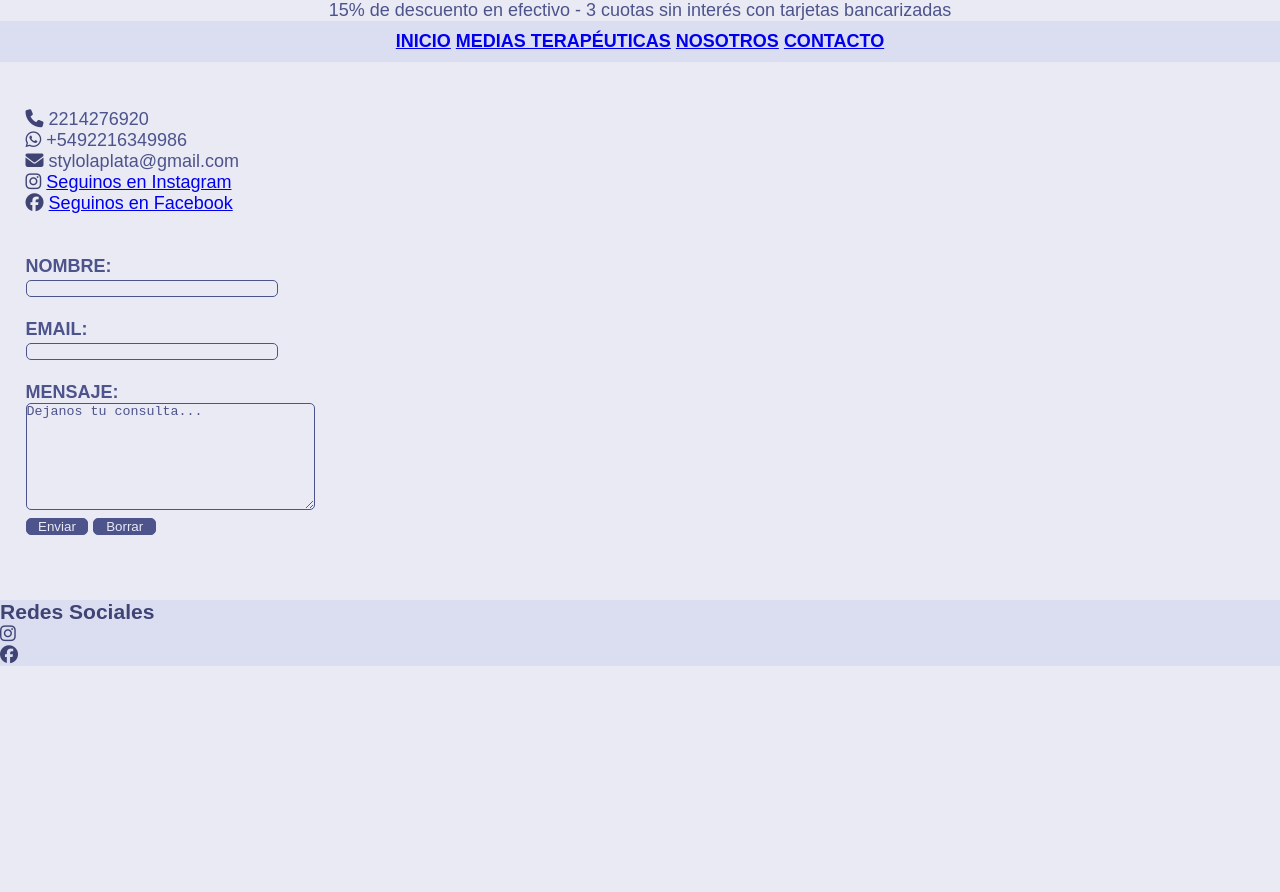
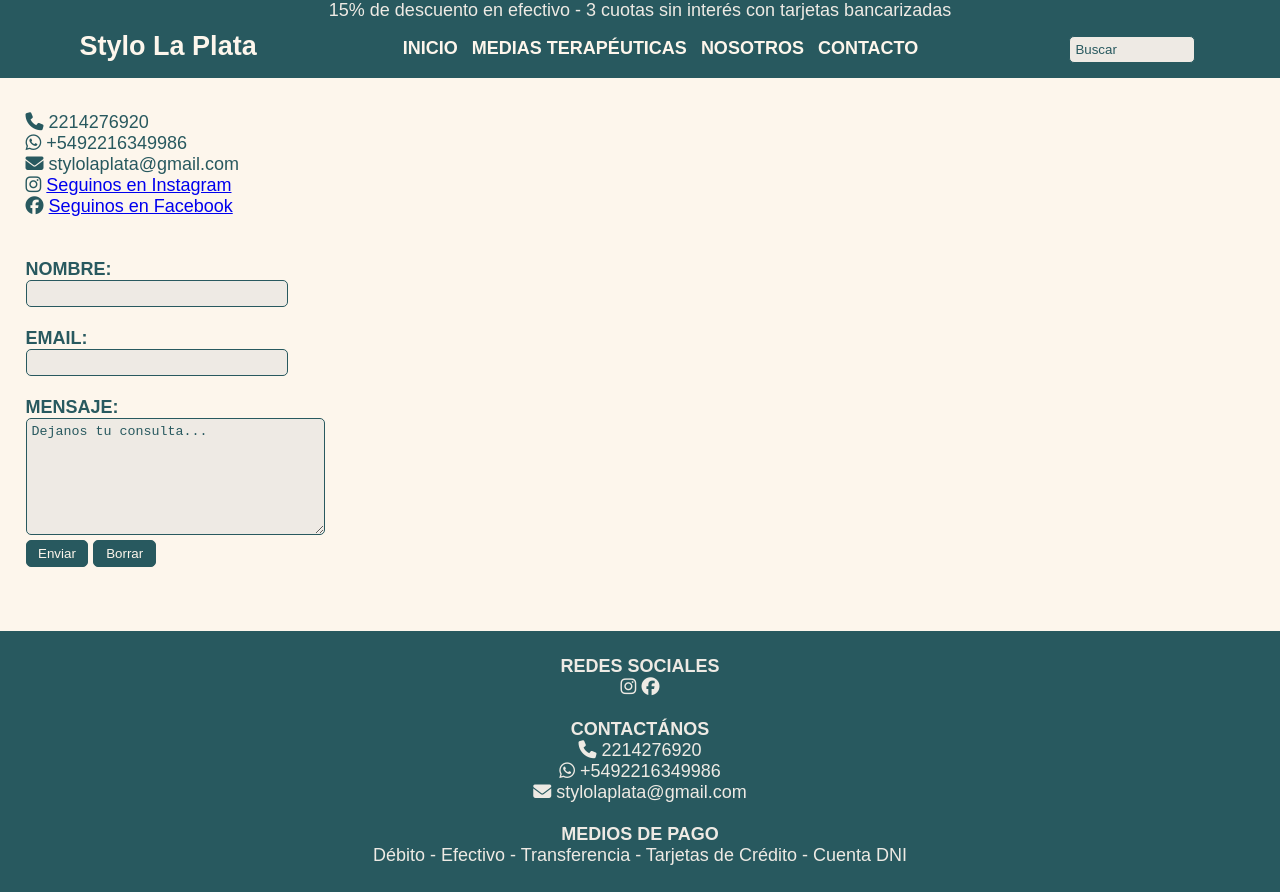
Before and after one commit to MalenaAlverde/PaginaStylo, a plain HTML site: page contacto.html in a window 1280 px wide. Before the commit the page ends 800 px from the top, so only its background shows below. Drawn offline with Linux system fonts and the light colour scheme; a web font is replaced by a local one.

Commit message:
cambios con flex y nueva paleta de colores

```diff
--- a/contacto.html
+++ b/contacto.html
@@ -8,26 +8,31 @@
     <script src="https://kit.fontawesome.com/fcbd091d12.js" crossorigin="anonymous"></script>
 </head>
 <body>
+    <header>
         <div>
             <p>15% de descuento en efectivo - 3 cuotas sin interés con tarjetas bancarizadas</p>
         </div>
         <nav>
+            <h1>
+                Stylo La Plata
+            </h1>
             <ul>
-            <li><b><a href="index.html">INICIO</a></b></li>
-            <li><b><a href="mediasterapéuticas.html">MEDIAS TERAPÉUTICAS</a></b></li>
-            <li><b><a href="nosotros.html">NOSOTROS</a></b></li>
-            <li><b><a href="contacto.html">CONTACTO</a></b></li>
+                <li><b><a href="index.html" style="color: #fdf6ec;">INICIO</a></b></li>
+                <li><b><a href="mediasterapéuticas.html" style="color: #fdf6ec;">MEDIAS TERAPÉUTICAS</a></b></li>
+                <li><b><a href="nosotros.html" style="color: #fdf6ec;">NOSOTROS</a></b></li>
+                <li><b><a href="contacto.html" style="color: #fdf6ec;">CONTACTO</a></b></li>
             </ul>
+            <input type="search" value="Buscar">
         </nav>
+    </header>
     <br>
     <div class="cajas">
-        <i class="fa-solid fa-phone" style="color: #3f4474;"></i> 2214276920 <br>
-        <i class="fa-brands fa-whatsapp" style="color: #3f4474;"></i> +5492216349986 <br>
-        <i class="fa-solid fa-envelope" style="color: #3f4474;"></i> stylolaplata@gmail.com <br>
-        <i class="fa-brands fa-instagram" style="color: #3f4474;"></i> <a href="https://www.instagram.com/stylo.laplata/?hl=es-la" target="_blank">Seguinos en Instagram</a> <br>
-        <i class="fa-brands fa-facebook" style="color: #3f4474;"></i> <a href="https://www.facebook.com/profile.php?id=100054909783162" target="_blank">Seguinos en Facebook</a>
+        <i class="fa-solid fa-phone" style="color: #28595f;"></i> 2214276920 <br>
+        <i class="fa-brands fa-whatsapp" style="color: #28595f;"></i> +5492216349986 <br>
+        <i class="fa-solid fa-envelope" style="color: #28595f;"></i> stylolaplata@gmail.com <br>
+        <i class="fa-brands fa-instagram" style="color: #28595f;"></i> <a href="https://www.instagram.com/stylo.laplata/?hl=es-la" target="_blank">Seguinos en Instagram</a> <br>
+        <i class="fa-brands fa-facebook" style="color: #28595f;"></i> <a href="https://www.facebook.com/profile.php?id=100054909783162" target="_blank">Seguinos en Facebook</a>
     </div> <br><br>
-
 
     <main>
             <form action="colecta.html">
@@ -43,12 +48,24 @@
     </main>
 
     <footer>
-        <h3>
-            Redes Sociales
-        </h3>
+        <b><h4>REDES SOCIALES</h4></b>
         <ul>
-                <li><a href="https://www.instagram.com/stylo.laplata/?hl=es-la" target="_blank"><i class="fa-brands fa-instagram" style="color: #3f4474;"></i></a></li>
-                <li><a href="https://www.facebook.com/profile.php?id=100054909783162" target="_blank"><i class="fa-brands fa-facebook" style="color: #3f4474;"></i></a></li>
+                <li><a href="https://www.instagram.com/stylo.laplata/?hl=es-la" target="_blank"><i class="fa-brands fa-instagram" style="color: #eeeae4;"></i></a></li>
+                <li><a href="https://www.facebook.com/profile.php?id=100054909783162" target="_blank"><i class="fa-brands fa-facebook" style="color: #eeeae4;"></i></a></li>
+        </ul>
+        <br>
+        <b><h4>CONTACTÁNOS</h4></b>
+        <i class="fa-solid fa-phone" style="color: #eeeae4;"></i> 2214276920 <br>
+        <i class="fa-brands fa-whatsapp" style="color: #eeeae4;"></i> +5492216349986 <br>
+        <i class="fa-solid fa-envelope" style="color: #eeeae4;"></i> stylolaplata@gmail.com <br>
+        <br>
+        <b><h4>MEDIOS DE PAGO</h4></b>
+        <ul>
+            <li>Débito</li>
+            <li>- Efectivo</li>
+            <li>- Transferencia</li>
+            <li>- Tarjetas de Crédito</li>
+            <li>- Cuenta DNI</li>
         </ul>
     </footer>
 </body>
--- a/style.css
+++ b/style.css
@@ -7,56 +7,77 @@
 
 header {
     width: 100%;
-    font-size:xx-large;
-    color: #373c66;
+    background-color: #28595f;
 }
 
 div {
     text-align: center;
-    color: #4d538b;
+    color: #eeeae4;
 }
 
 body {
-    background-color: #e9eaf4;
+    background-color: #fdf6ec;
     font-family: "Afacad Flux", sans-serif;
     font-size:large;
-    color: #4d538b;
+    color: #28595f;
 }
 
 nav {
-    color: #3f4474;
-    background-color: #dbddf0;
+    color: #fdf6ec;
+    background-color: #28595f;
     position: sticky;
     text-align: center;
     padding: 10px;
+    display: flex;
+    justify-content: space-around;
 }
 
 nav ul {
-    list-style-type:none;
+    display: flex;
+    justify-content:center;
 }
 
 nav li {
-    display: inline;
+    margin: 7px;
+    list-style: none;
+}
+
+nav a {
+    text-decoration: none;
+}
+
+h1 {
+    color: #fdf6ec;
+}
+
+h2, h3 {
+    color: #28595f;
 }
 
 footer {
-    background-color: #dbddf0;
+
+    background-color: #28595f;
     margin-top: 5%;
+    color: #eeeae4;
+    text-align: center;
+    padding: 2%;
 }
 
-h1 {
-    text-align: center;
+footer p {
+    color: #fdf6ec;
 }
 
-h2 , h3 {
-    color: #3f4474;
+footer li {
+    display: inline;
 }
 
 .cajas {
     display: block;
     text-align: left;
     margin-left: 2%;
-    margin-top: 2%;
+    margin-top: 1%;
+    background-color: #fdf6ec;
+    color: #28595f;
 }
 
 #nosotros {
@@ -64,7 +85,7 @@ h2 , h3 {
     width: 80%;
     margin-left: auto;
     margin-right: auto;
-    margin-top: 2%;
+    margin-top: 3%;
 }
 
 section {
@@ -77,27 +98,48 @@ main {
 
 input {
     border-style: solid;
-    border-color: #4d538b;
+    border-color: #28595f;
     border-radius: 5px;
     border-width: 1px;
-    background-color: #e9eaf4;
+    background-color: #fdf6ec;
+    background-color: #eeeae4;
     width: 20%;
+    padding: 5px;
 }
 
 textarea {
     border-style: solid;
-    border-color: #4d538b;
+    border-color: #28595f;
     border-radius: 5px;
     border-width: 1px;
-    background-color: #e9eaf4;
+    background-color: #fdf6ec;
+    background-color: #eeeae4;
+    padding: 5px;
 }
 
 ::placeholder {
-    color: #4d538b;
+    color: #28595f;
+}
+
+nav input {
+    width: 10%;
+    padding: 5px;
+    margin: 5px;
+    color: #28595f;
+    border-radius: 5px;
 }
 
 #boton {
     width: 5%;
-    background-color: #4d538b;
-    color: #e9eaf4;
+    padding: 5px;
+    background-color: #28595f;
+    color: #fdf6ec;
 }
+
+main img, section iframe {
+    border: 3px;
+    border-color: #eeeae4;
+    border-radius: 2px;
+    border-style: solid;
+    border-radius: 5px;
+}
```
Also changed, not shown: index.html (+27 -11 lines), nosotros.html (+29 -11 lines), fachada.jpg, logoo.png (deleted). Lines whose indentation alone changed are shown as unchanged.
